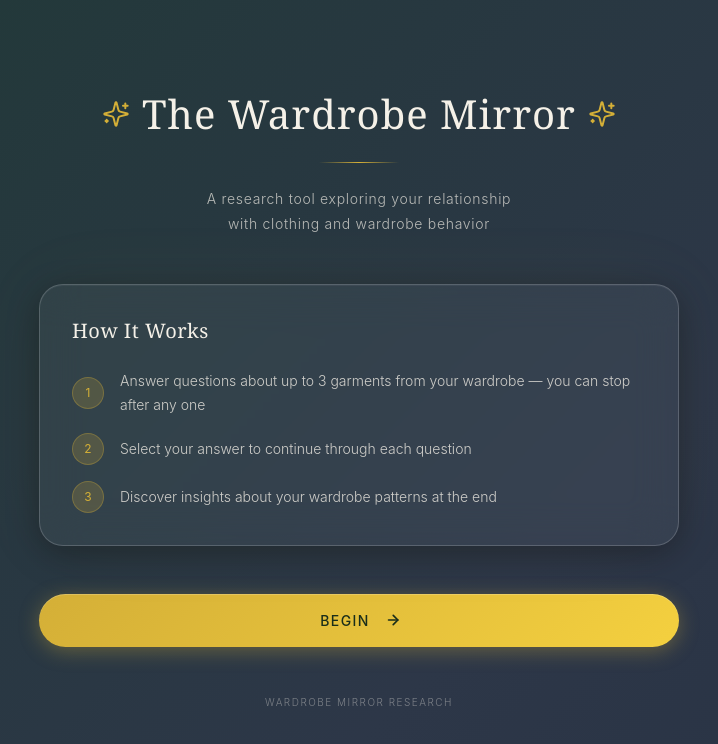
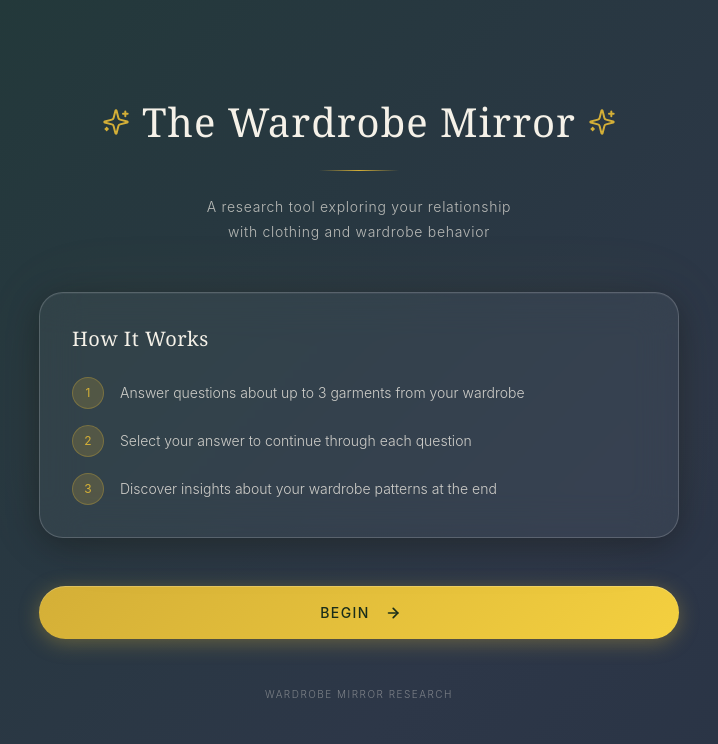
Before and after one commit to victoronwuanaku/wardrobe-mirror-app, a React (Vite) app: page / in a window 1280 px wide. Shown: the top 744 px of the page, without its empty margins (281-999 px from the left). Built offline with nearby package versions, Linux system fonts and the light colour scheme.

Commit message:
Trim 'you can stop after any one' from the welcome screen (#4)
Step 1 of the Welcome screen now reads "Answer questions about up to 3 garments from your wardrobe" (dropped the trailing "— you can stop after any one"). Display-only copy change.

```diff
--- a/src/app/components/mirror/screens/WelcomeScreen.tsx
+++ b/src/app/components/mirror/screens/WelcomeScreen.tsx
@@ -59,7 +59,7 @@ export function WelcomeScreen({ shouldReduceMotion, onStart }: WelcomeScreenProp
                 <div className="wm-instruction-row">
                   <div className="wm-instruction-index">1</div>
                   <p className="wm-instruction-text text-safe">
-                    Answer questions about up to 3 garments from your wardrobe — you can stop after any one
+                    Answer questions about up to 3 garments from your wardrobe
                   </p>
                 </div>
                 <div className="wm-instruction-row">
```
